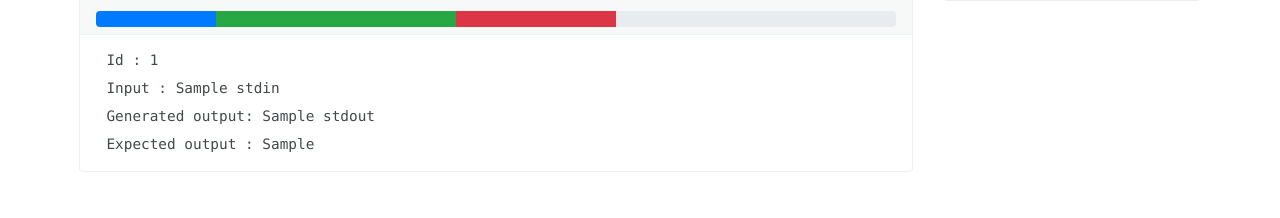
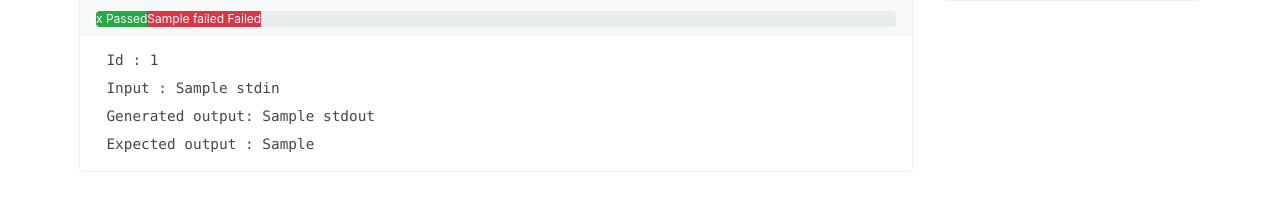
Before and after one commit to ahsayde/hexa-a, a Python web app: template templates/group/submission.html in a window 1280 px wide. Shown: the part 319-537 px from the top of the page. Run offline with Jinja, Linux system fonts and the light colour scheme; the template is opened without the code that fills it: most values are stand-ins (such as "Sample title", 1, 10 or a date in 2020); grey boxes marked "Sample" are stand-in pictures; some libraries are stand-ins or nearby versions.

Commit message:
add test summary

```diff
--- a/templates/group/submission.html
+++ b/templates/group/submission.html
@@ -45,9 +45,12 @@
                                 </div>
                                 <div class="card-header card-header-sm">
                                     <div class="progress">
-                                        <div class="progress-bar" role="progressbar" style="width: 15%" aria-valuenow="15" aria-valuemin="0" aria-valuemax="{{submission.result.summary.all}}"></div>
-                                        <div class="progress-bar bg-success" role="progressbar" style="width: 30%" aria-valuenow="{{submission.result.summary.passed}}" aria-valuemin="0" aria-valuemax="{{submission.result.summary.all}}"></div>
-                                        <div class="progress-bar bg-danger" role="progressbar" style="width: 20%" aria-valuenow="{{submission.result.summary.failed}}" aria-valuemin="0" aria-valuemax="{{submission.result.summary.all}}"></div>
+                                        <div class="progress-bar bg-success" role="progressbar" style="width: {{ submission.result.summary.passed / submission.result.summary.all }} %" aria-valuenow="{{submission.result.summary.passed}}" aria-valuemin="0" aria-valuemax="{{submission.result.summary.all}}">
+                                            {{submission.result.summary.passed}} Passed
+                                        </div>
+                                        <div class="progress-bar bg-danger" role="progressbar" style="width:  {{ submission.result.summary.failed / submission.result.summary.all }} %" aria-valuenow="{{submission.result.summary.failed}}" aria-valuemin="0" aria-valuemax="{{submission.result.summary.all}}">
+                                            {{submission.result.summary.failed}} Failed
+                                        </div>
                                     </div>
                                 </div>
                                 <ul class="list-group list-group-flush">
```
